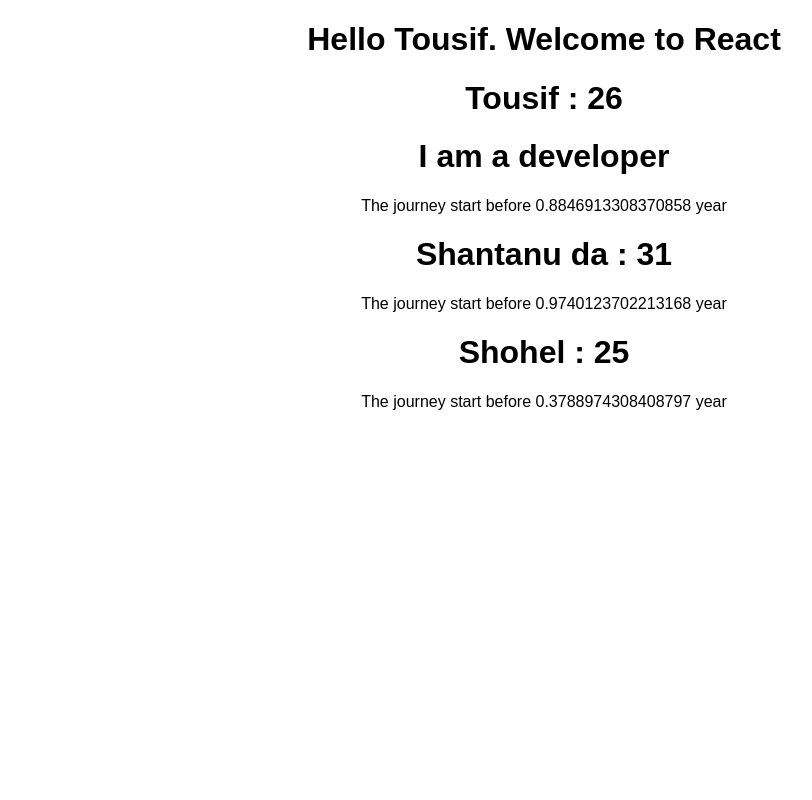
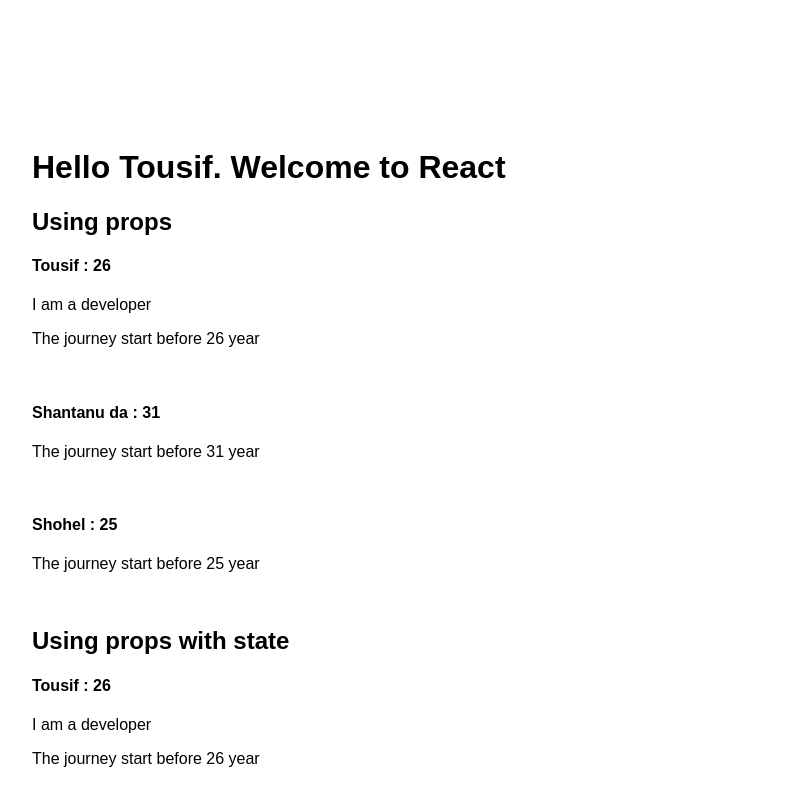
Before and after one commit to tousifahammad/react-complete-guide, a React (Create React App) app in the folder Project/react-complete-guide/: page / in a window 1280 px wide. Shown: the top 800 px of the page, without its empty margins (96-908 px from the left). Built offline with nearby package versions, Linux system fonts and the light colour scheme.

Commit message:
how to state

```diff
--- a/Project/react-complete-guide/src/App.css
+++ b/Project/react-complete-guide/src/App.css
@@ -1,3 +1,5 @@
 .App {
-  text-align: center;
+  text-align: left;
+  padding-top: 10%;
+  padding-left: 10%
 }
--- a/Project/react-complete-guide/src/App.js
+++ b/Project/react-complete-guide/src/App.js
@@ -3,13 +3,30 @@
 import Person from './Person/Person.js'
 
 class App extends Component {
+
+  state = {
+    persons: [
+      { name: "Tousif", age: "26" },
+      { name: "Shantanu da", age: "31" },
+      { name: "Shohel", age: "25" }
+    ]
+  }
+
   render() {
     return (
       <div className="App">
-          <h1>Hello Tousif. Welcome to React</h1>
-          <Person name = "Tousif" age= "26"> I am a developer </Person>
-          <Person name = "Shantanu da" age= "31"/>
-          <Person name = "Shohel" age= "25"/>
+        <h1>Hello Tousif. Welcome to React</h1>
+
+        <h2>Using props</h2>
+        <Person name="Tousif" age="26"> I am a developer </Person>
+        <Person name="Shantanu da" age="31" />
+        <Person name="Shohel" age="25" />
+
+        <h2>Using props with state</h2>
+        <Person name={this.state.persons[0].name} age={this.state.persons[0].age}> I am a developer </Person>
+        <Person name={this.state.persons[1].name} age={this.state.persons[1].age} />
+        <Person name={this.state.persons[2].name} age={this.state.persons[2].age} />
+
       </div>
     );
   }
--- a/Project/react-complete-guide/src/Person/Person.js
+++ b/Project/react-complete-guide/src/Person/Person.js
@@ -3,10 +3,10 @@
 const person = (props) => {
     return(
         <div>
-            <h1> {props.name} : {props.age}</h1>
-            <h1> {props.children}</h1>
-            <p> The journey start before  {Math.random()} year </p>
-
+            <h4> {props.name} : {props.age}</h4>
+            <p> {props.children}</p>
+            <p> The journey start before  {props.age} year </p>
+            <br/>
         </div>
     )
 }
```
